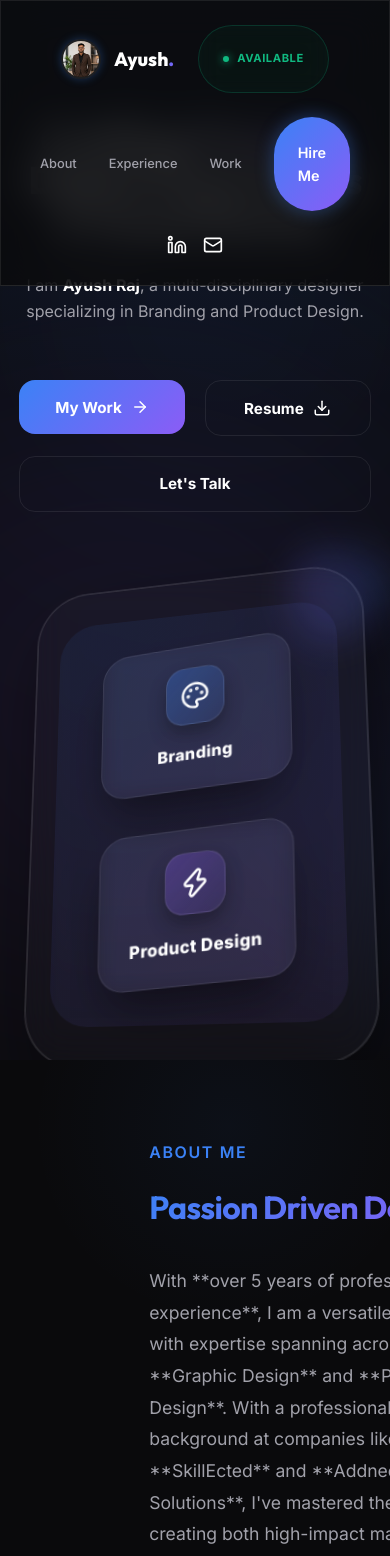
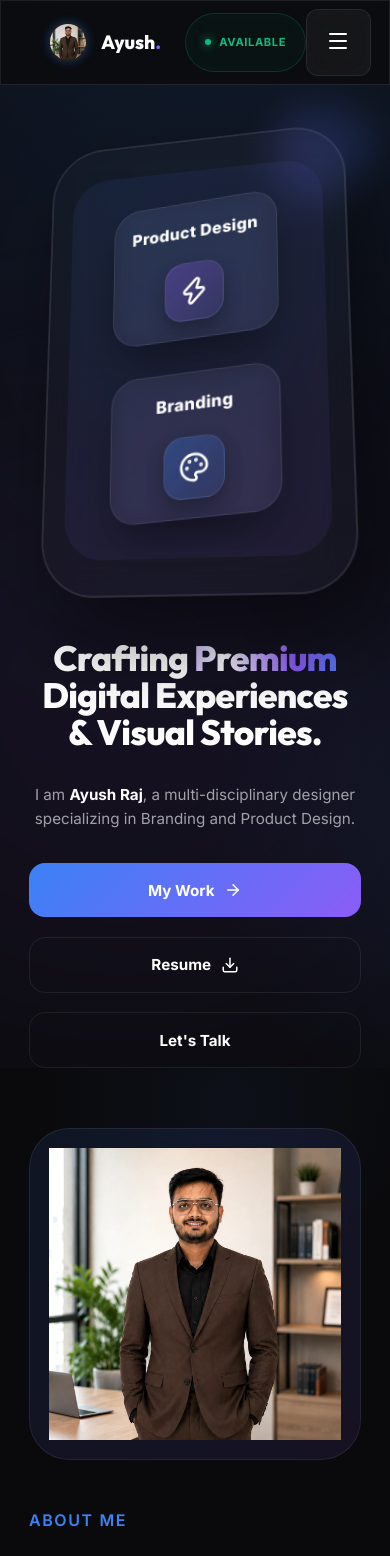
Before and after one commit to Avira-Tech/Ayush_Raj_Portfolio, a React (Vite) app: page / in a window 390 px wide. Shown: the top 1556 px of the page. Built offline with nearby package versions, Linux system fonts and the light colour scheme.

Commit message:
Fix: Navbar overlap and UI refinement

```diff
--- a/src/components/Navbar.tsx
+++ b/src/components/Navbar.tsx
@@ -1,6 +1,6 @@
-import React from 'react';
-import { motion } from 'framer-motion';
-import { Mail } from 'lucide-react';
+import React, { useState } from 'react';
+import { motion, AnimatePresence } from 'framer-motion';
+import { Mail, Menu, X } from 'lucide-react';
 import profilePhoto from '../assets/Professional DP.png';
 
 const LinkedInIcon = ({ size = 20, className = "" }) => (
@@ -22,6 +22,14 @@ const LinkedInIcon = ({ size = 20, className = "" }) => (
 );
 
 const Navbar: React.FC = () => {
+  const [isOpen, setIsOpen] = useState(false);
+
+  const navLinks = [
+    { name: 'About', href: '#about' },
+    { name: 'Experience', href: '#experience' },
+    { name: 'Work', href: '#work' },
+  ];
+
   return (
     <motion.nav
       initial={{ y: -100 }}
@@ -78,10 +86,16 @@ const Navbar: React.FC = () => {
           </div>
         </div>
 
-        <div style={{ display: 'flex', gap: '2rem', alignItems: 'center' }}>
-          <a href="#about" style={{ fontSize: '0.9rem', fontWeight: 500, color: 'var(--text-dim)' }}>About</a>
-          <a href="#experience" style={{ fontSize: '0.9rem', fontWeight: 500, color: 'var(--text-dim)' }}>Experience</a>
-          <a href="#work" style={{ fontSize: '0.9rem', fontWeight: 500, color: 'var(--text-dim)' }}>Work</a>
+        <div className="nav-links" style={{ display: 'flex', gap: '2rem', alignItems: 'center' }}>
+          {navLinks.map((link) => (
+            <a
+              key={link.name}
+              href={link.href}
+              style={{ fontSize: '0.9rem', fontWeight: 500, color: 'var(--text-dim)' }}
+            >
+              {link.name}
+            </a>
+          ))}
           <a href="#contact">
             <motion.div
               animate={{
@@ -110,7 +124,8 @@ const Navbar: React.FC = () => {
           </a>
         </div>
 
-        <div style={{ display: 'flex', gap: '1rem' }}>
+        <div style={{ display: 'flex', gap: '1rem', alignItems: 'center' }}>
+          <div className="nav-links" style={{ display: 'flex', gap: '1rem' }}>
             <a href="https://www.linkedin.com/in/ayush-raj-6160a4205/" target="_blank" rel="noopener noreferrer">
               <LinkedInIcon size={20} className="text-dim" />
             </a>
@@ -118,7 +133,82 @@ const Navbar: React.FC = () => {
               <Mail size={20} className="text-dim" />
             </a>
           </div>
+
+          {/* Mobile Toggle */}
+          <button
+            className="nav-mobile-toggle glass"
+            onClick={() => setIsOpen(!isOpen)}
+            style={{
+              display: 'none',
+              padding: '0.5rem',
+              borderRadius: '12px',
+              color: 'white',
+              background: 'rgba(255,255,255,0.05)'
+            }}
+          >
+            {isOpen ? <X size={24} /> : <Menu size={24} />}
+          </button>
         </div>
+      </div>
+
+      {/* Mobile Menu */}
+      <AnimatePresence>
+        {isOpen && (
+          <motion.div
+            initial={{ opacity: 0, height: 0 }}
+            animate={{ opacity: 1, height: 'auto' }}
+            exit={{ opacity: 0, height: 0 }}
+            style={{
+              position: 'absolute',
+              top: '85px',
+              left: 0,
+              right: 0,
+              background: 'rgba(10, 10, 12, 0.95)',
+              backdropFilter: 'blur(20px)',
+              borderBottom: '1px solid rgba(255,255,255,0.1)',
+              padding: '2rem',
+              display: 'flex',
+              flexDirection: 'column',
+              gap: '1.5rem',
+              zIndex: 49
+            }}
+          >
+            {navLinks.map((link) => (
+              <a
+                key={link.name}
+                href={link.href}
+                onClick={() => setIsOpen(false)}
+                style={{ fontSize: '1.1rem', fontWeight: 600, color: 'white' }}
+              >
+                {link.name}
+              </a>
+            ))}
+            <a href="#contact" onClick={() => setIsOpen(false)}>
+              <div
+                className="glass"
+                style={{
+                  padding: '1rem',
+                  borderRadius: '16px',
+                  textAlign: 'center',
+                  background: 'var(--accent-gradient)',
+                  color: 'white',
+                  fontWeight: 700
+                }}
+              >
+                Hire Me
+              </div>
+            </a>
+            <div style={{ display: 'flex', gap: '1.5rem', justifyContent: 'center', marginTop: '1rem' }}>
+              <a href="https://www.linkedin.com/in/ayush-raj-6160a4205/" target="_blank" rel="noopener noreferrer">
+                <LinkedInIcon size={24} />
+              </a>
+              <a href="mailto:Rajayush.rxl@gmail.com">
+                <Mail size={24} />
+              </a>
+            </div>
+          </motion.div>
+        )}
+      </AnimatePresence>
     </motion.nav>
   );
 };
--- a/src/index.css
+++ b/src/index.css
@@ -155,98 +155,6 @@ button {
   transform: scale(1.1);
 }
 
-@media (max-width: 1024px) {
-  .container {
-    padding: 0 1.5rem;
-  }
-
-  #hero-container {
-    grid-template-columns: 1fr !important;
-    text-align: center;
-    gap: 3rem !important;
-  }
-
-  #hero-container div:first-child {
-    display: flex;
-    flex-direction: column;
-    align-items: center;
-  }
-
-  h2 {
-    font-size: 2.8rem !important;
-  }
-}
-
-@media (max-width: 768px) {
-  .container {
-    padding: 0 1.2rem;
-  }
-
-  h1 {
-    font-size: 2.8rem !important;
-  }
-
-  h2 {
-    font-size: 2.4rem !important;
-  }
-
-  .section {
-    padding: 80px 0 !important;
-  }
-
-  #about > .container {
-    flex-direction: column !important;
-    gap: 3rem !important;
-  }
-
-  #about img {
-    max-width: 300px !important;
-    margin: 0 auto;
-  }
-
-  .project-card {
-    aspect-ratio: 1/1 !important;
-  }
-
-  nav .container {
-    justify-content: center !important;
-    gap: 1.5rem;
-    flex-wrap: wrap;
-  }
-
-  nav {
-    height: auto !important;
-    padding: 1rem 0;
-  }
-
-  /* Hide nav links on very small screens to keep it clean or use a simpler layout */
-  nav a {
-    font-size: 0.8rem !important;
-  }
-}
-
-@media (max-width: 480px) {
-  h1 {
-    font-size: 2.4rem !important;
-  }
-
-  h2 {
-    font-size: 2rem !important;
-  }
-
-  .glass {
-    padding: 1.5rem !important;
-  }
-
-  #hero-container div:first-child p {
-    font-size: 1rem !important;
-  }
-
-  button {
-    width: 100% !important;
-  }
-}
-
 @keyframes shimmer {
   0% { background-position: -200% center; }
   100% { background-position: 200% center; }
@@ -266,3 +174,168 @@ button {
   -webkit-text-fill-color: transparent;
   animation: shimmer 4s linear infinite;
 }
+
+/* Responsive Overrides */
+@media (max-width: 1200px) {
+  .container {
+    max-width: 95%;
+  }
+}
+
+@media (max-width: 1024px) {
+  .container {
+    padding: 0 1.5rem;
+  }
+
+  #hero-container {
+    grid-template-columns: 1fr !important;
+    text-align: center;
+    gap: 3rem !important;
+  }
+
+  #hero-container div:first-child {
+    display: flex;
+    flex-direction: column;
+    align-items: center;
+    order: 2;
+  }
+
+  #hero-container div:last-child {
+    order: 1;
+    max-width: 400px;
+    margin: 0 auto;
+  }
+
+  h1 {
+    font-size: 3.5rem !important;
+  }
+
+  h2 {
+    font-size: 2.8rem !important;
+  }
+
+  #about .container > div {
+    grid-template-columns: 1fr !important;
+    gap: 3rem !important;
+  }
+
+  #about .container > div > div:first-child {
+    max-width: 400px;
+    margin: 0 auto;
+  }
+
+  #contact .container > div {
+    grid-template-columns: 1fr !important;
+    gap: 3rem !important;
+  }
+}
+
+@media (max-width: 768px) {
+  .container {
+    padding: 0 1.2rem;
+  }
+
+  h1 {
+    font-size: 2.8rem !important;
+  }
+
+  h2 {
+    font-size: 2.4rem !important;
+  }
+
+  h3 {
+    font-size: 1.5rem !important;
+  }
+
+  .section {
+    padding: 60px 0 !important;
+  }
+
+  #about img {
+    max-width: 100% !important;
+  }
+
+  .project-card {
+    aspect-ratio: 16/11 !important;
+  }
+
+  .nav-links {
+    display: none !important;
+  }
+
+  .nav-mobile-toggle {
+    display: block !important;
+  }
+
+  footer .container {
+    flex-direction: column;
+    gap: 1.5rem;
+    text-align: center;
+  }
+}
+
+@media (max-width: 480px) {
+  h1 {
+    font-size: 2.2rem !important;
+  }
+
+  h2 {
+    font-size: 1.8rem !important;
+  }
+
+  .glass {
+    padding: 1.2rem !important;
+  }
+
+  #hero-container div:first-child p {
+    font-size: 0.95rem !important;
+    margin-bottom: 2rem !important;
+  }
+
+  button {
+    width: 100% !important;
+  }
+
+  #hero-container div:first-child div:nth-child(3) a {
+    width: 100% !important;
+    flex: none !important;
+  }
+
+  #about .container > div > div:last-child > div:nth-child(4) {
+    grid-template-columns: 1fr !important;
+  }
+
+  #experience h3 {
+    font-size: 1.2rem !important;
+  }
+
+  #experience .glass {
+    padding: 1.5rem !important;
+  }
+
+  #experience .glass > div:first-child {
+    flex-direction: column;
+    align-items: flex-start !important;
+    gap: 0.5rem;
+  }
+
+  #experience .glass > div:first-child > div:last-child {
+    text-align: left !important;
+  }
+
+  #contact .container > div > form > div:first-child {
+    grid-template-columns: 1fr !important;
+  }
+
+  #contact .container > div > form {
+    padding: 1.5rem !important;
+  }
+
+  footer .container > div:last-child {
+    gap: 1rem !important;
+  }
+
+  .modal-overlay {
+    padding: 1rem !important;
+  }
+}
```
Lines whose indentation alone changed are shown as unchanged.
